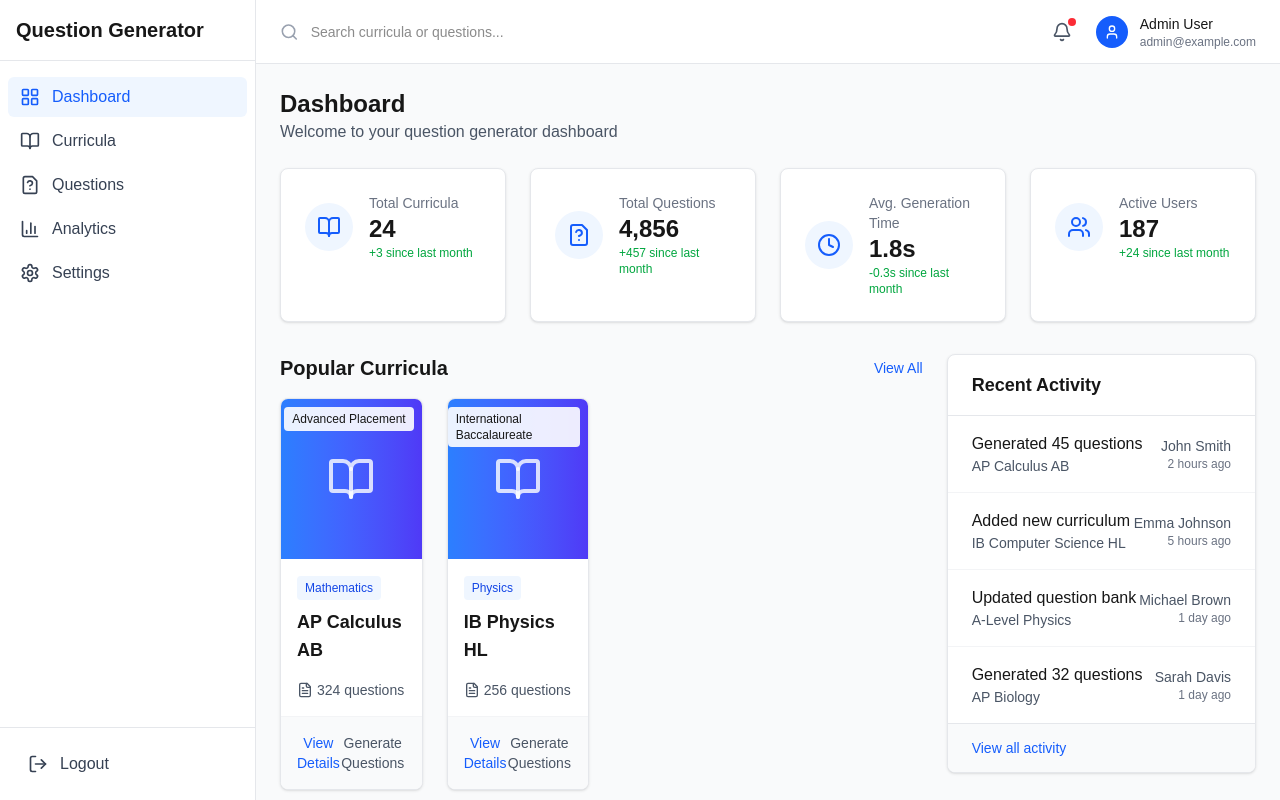
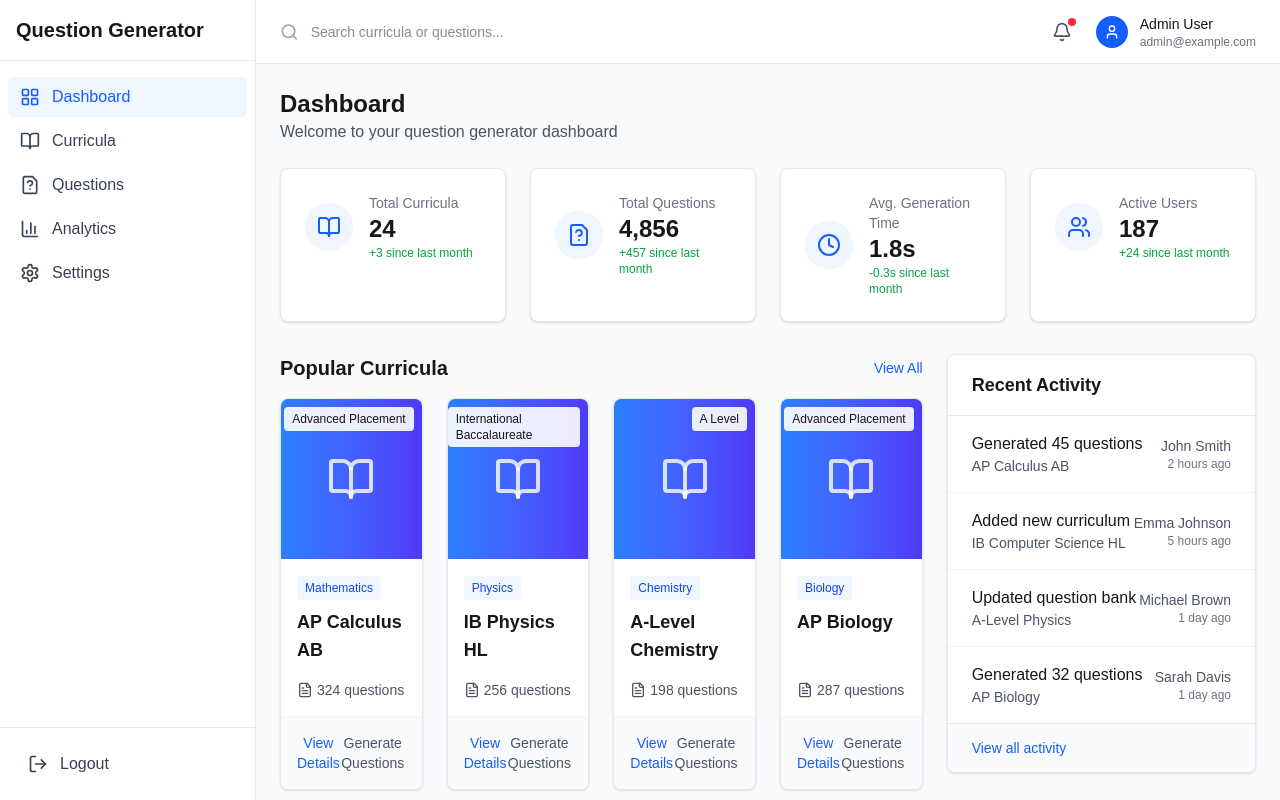
Before and after one commit to num8ers-education/numbers-question-generator, a Next.js app: page / in a window 1280 px wide. Built offline with nearby package versions, Linux system fonts and the light colour scheme.

Commit message:
Responsive Grid

```diff
--- a/src/curricula/CurriculaGrid.tsx
+++ b/src/curricula/CurriculaGrid.tsx
@@ -49,7 +49,7 @@
 
 const CurriculaGrid = () => {
   return (
-    <div className="grid grid-cols-1 md:grid-cols-2 gap-6">
+    <div className="grid grid-cols-1 md:grid-cols-4 gap-6">
       {mockCurricula.map((curriculum) => (
         <CurriculumCard
           key={curriculum.id}
--- a/src/dashboard/Dashboard.tsx
+++ b/src/dashboard/Dashboard.tsx
@@ -21,7 +21,7 @@
                 View All
               </a>
             </div>
-            <div className="grid grid-cols-1 md:grid-cols-2 gap-6">
+            <div className="grid grid-cols-1 md:grid-cols-1 gap-6">
               <CurriculaGrid />
             </div>
           </div>
```
